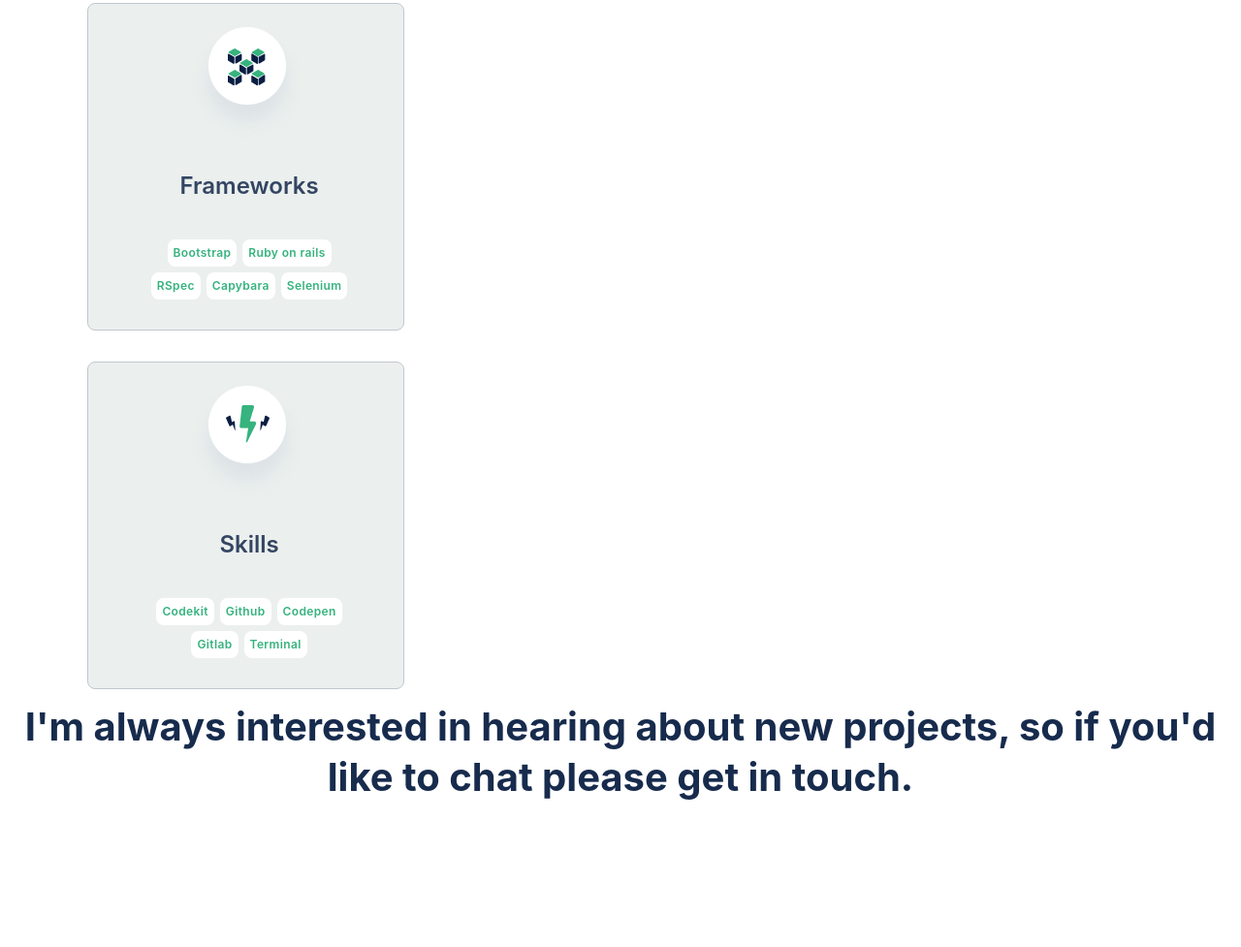
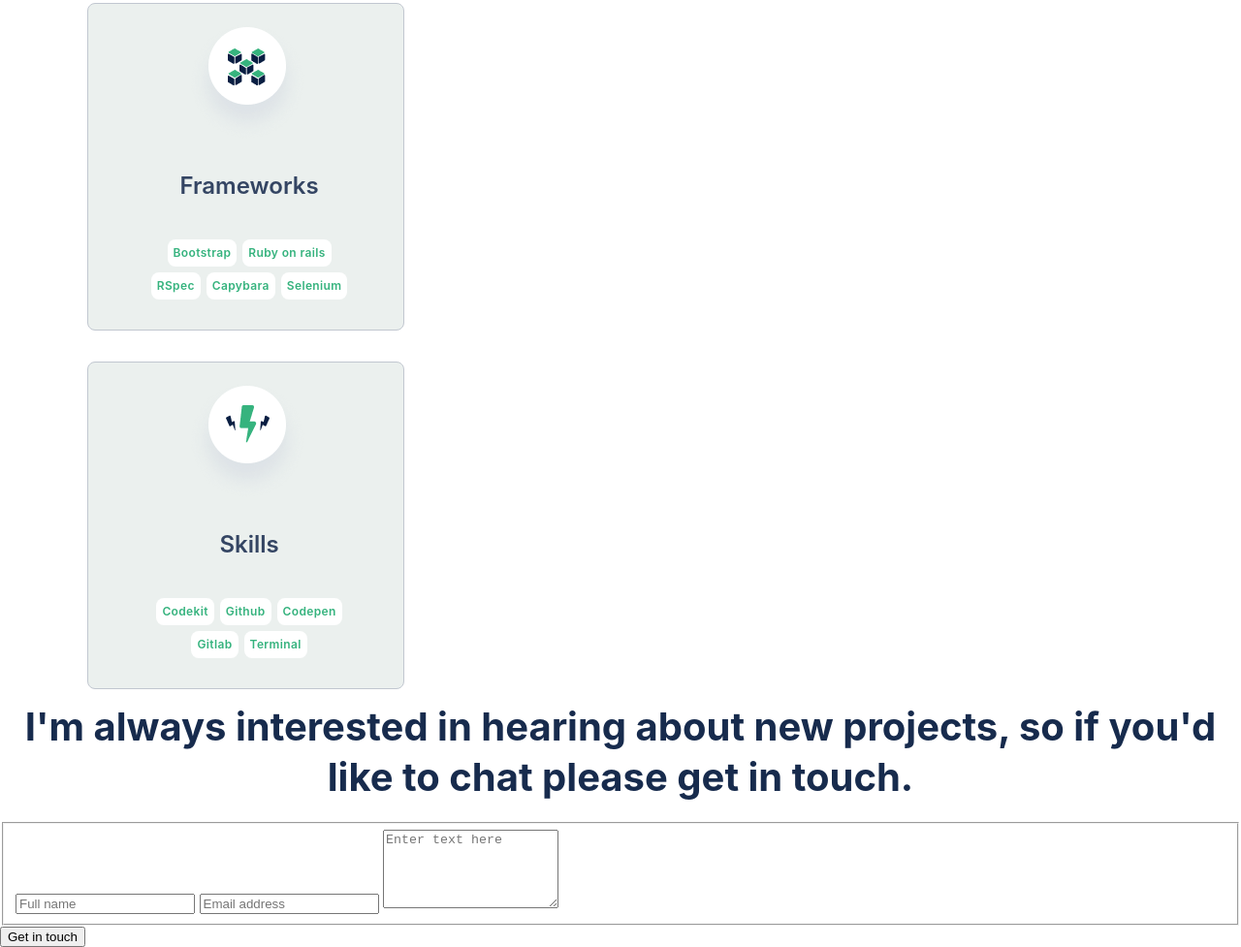
Before and after one commit to Donard97/Personal-Portofolio, a plain HTML site: page index.html in a window 1280 px wide. Shown: the part 4007-4984 px from the top of the page at 97% size. Before the commit the page ends 4835 px from the top, so only its background shows below. Drawn offline with Linux system fonts and the light colour scheme.

Commit message:
Add form at contact us section

```diff
--- a/index.html
+++ b/index.html
@@ -229,7 +229,14 @@
       <div class="contact-header">
         <h3>I'm always interested in hearing about new projects, so if you'd like to chat please get in touch.</h3>
       </div>
-
+      <form id="form" name="simple-contact" accept-charset="utf-8" method="post">
+        <fieldset id="fieldset-inputs">
+          <input type="text" name="name" id="full-name" placeholder="Full name" required="">
+          <input type="email" name="email" id="email-address" placeholder="Email address" required="">
+          <textarea rows="5" name="message" id="message" placeholder="Enter text here" required=""></textarea>
+        </fieldset>
+        <input class="form-btn" type="button" value="Get in touch">
+      </form>
     </section>
   </body>
 </html>
```
